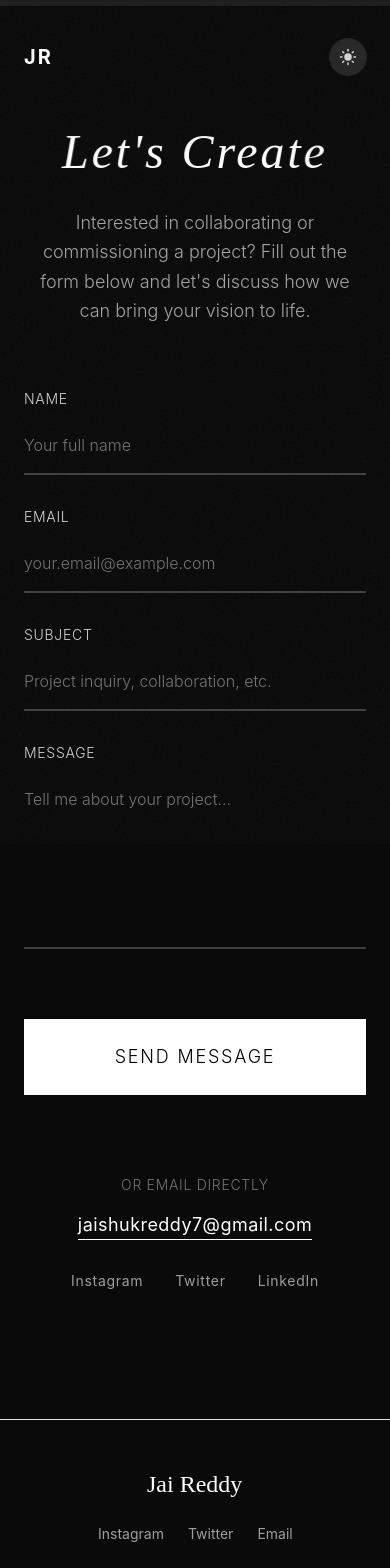
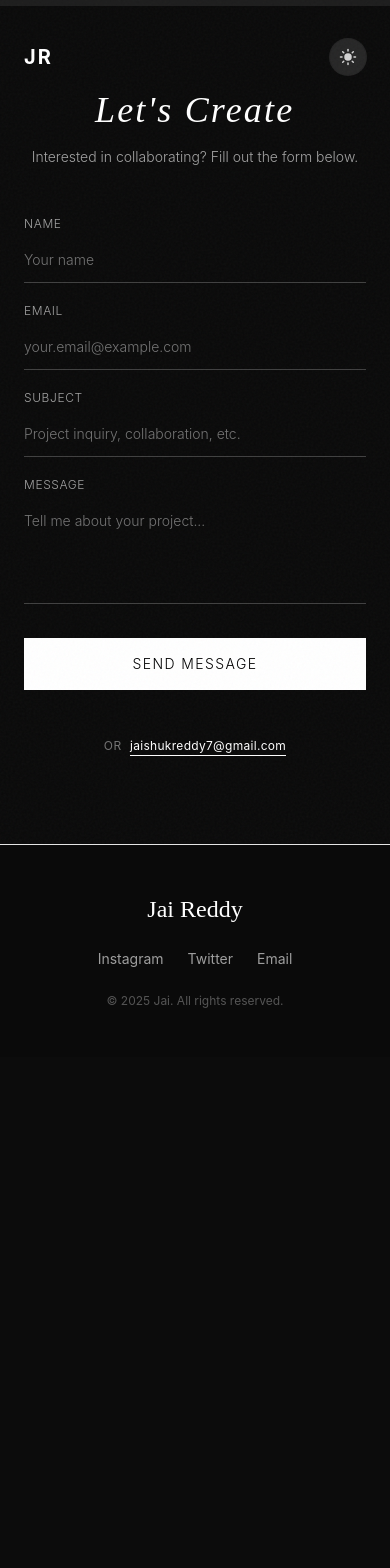
Before and after one commit to Jairedddy/Photography-Portfolio, a React (Vite) app: page /contact in a window 390 px wide. Shown: the top 1568 px of the page. After the commit the page ends 1057 px from the top, so only its background shows below. Built offline with nearby package versions, Linux system fonts and the light colour scheme.

Commit message:
minor refinements.

```diff
--- a/src/components/Contact.tsx
+++ b/src/components/Contact.tsx
@@ -29,27 +29,6 @@ const Contact: React.FC<ContactProps> = ({ theme }) => {
             jaishukreddy7@gmail.com
           </a>
         </div>
-
-        <div className="pt-12 flex gap-8 text-sm opacity-60">
-          <a
-            href="#"
-            className={`hover:opacity-100 transition-opacity ${theme === Theme.VIBRANT ? 'text-black' : 'text-white'}`}
-          >
-            Instagram
-          </a>
-          <a
-            href="#"
-            className={`hover:opacity-100 transition-opacity ${theme === Theme.VIBRANT ? 'text-black' : 'text-white'}`}
-          >
-            Twitter
-          </a>
-          <a
-            href="#"
-            className={`hover:opacity-100 transition-opacity ${theme === Theme.VIBRANT ? 'text-black' : 'text-white'}`}
-          >
-            LinkedIn
-          </a>
-        </div>
       </div>
     </section>
   );
--- a/src/components/Footer.tsx
+++ b/src/components/Footer.tsx
@@ -1,4 +1,4 @@
-import React, { useState } from 'react';
+import React from 'react';
 import { Theme } from '../types';
 
 interface FooterProps {
@@ -6,32 +6,12 @@ interface FooterProps {
 }
 
 const Footer: React.FC<FooterProps> = ({ theme }) => {
-  const [mousePos, setMousePos] = useState({ x: 0, y: 0 });
-
-  const handleMouseMove = (e: React.MouseEvent<HTMLElement>) => {
-    const { currentTarget, clientX, clientY } = e;
-    const { left, top, width, height } = currentTarget.getBoundingClientRect();
-
-    // Calculate normalized position (-1 to 1) from the center of the footer
-    const x = (clientX - (left + width / 2)) / (width / 2);
-    const y = (clientY - (top + height / 2)) / (height / 2);
-
-    setMousePos({ x, y });
-  };
-
-  const handleMouseLeave = () => {
-    // Reset to center when mouse leaves
-    setMousePos({ x: 0, y: 0 });
-  };
-
   return (
     <footer
       id="footer"
       data-scroll-section="footer"
       data-scroll-label="Contact"
       className="snap-section py-12 border-t transition-colors duration-500 overflow-hidden relative"
-      onMouseMove={handleMouseMove}
-      onMouseLeave={handleMouseLeave}
       style={{
         backgroundColor: 'transparent',
       }}
@@ -39,26 +19,17 @@ const Footer: React.FC<FooterProps> = ({ theme }) => {
 
       <div className={`relative z-10 ${theme === Theme.VIBRANT ? 'border-gray-200 text-black' : 'border-neutral-900 text-white'}`}>
       <div className="max-w-7xl mx-auto px-6 flex flex-col md:flex-row justify-between items-center gap-6">
-        <div
-          className="text-center md:text-left transition-transform duration-500 ease-out will-change-transform"
-          style={{ transform: `translate(${mousePos.x * -10}px, ${mousePos.y * -10}px)` }}
-        >
+        <div className="text-center md:text-left">
           <h4 className="serif text-2xl">Jai Reddy</h4>
         </div>
 
-        <div
-          className="flex gap-6 text-sm opacity-60 transition-transform duration-500 ease-out will-change-transform"
-          style={{ transform: `translate(${mousePos.x * 20}px, ${mousePos.y * 20}px)` }}
-        >
-          <a href="#" className="hover:opacity-100 transition-opacity">Instagram</a>
+        <div className="flex gap-6 text-sm opacity-60">
+          <a href="https://instagram.com/jai_redddy" target="_blank" rel="noopener noreferrer" className="hover:opacity-100 transition-opacity">Instagram</a>
           <a href="#" className="hover:opacity-100 transition-opacity">Twitter</a>
-          <a href="#" className="hover:opacity-100 transition-opacity">Email</a>
+          <a href="mailto:jaishukreddy7@gmail.com" className="hover:opacity-100 transition-opacity">Email</a>
         </div>
 
-        <div
-          className="text-xs opacity-30 transition-transform duration-500 ease-out will-change-transform"
-          style={{ transform: `translate(${mousePos.x * 10}px, ${mousePos.y * 10}px)` }}
-        >
+        <div className="text-xs opacity-30">
           &copy; {new Date().getFullYear()} Jai. All rights reserved.
         </div>
       </div>
--- a/src/components/HeroWorks.tsx
+++ b/src/components/HeroWorks.tsx
@@ -73,7 +73,7 @@ const GalleryItem: React.FC<GalleryItemProps> = ({ photo, theme, parallaxSpeed }
   return (
     <div
       ref={containerRef}
-      className="h-full w-full group relative overflow-hidden rounded-sm transition-all duration-500 hover:scale-[1.02]"
+      className="h-full w-full group relative overflow-hidden rounded-sm transition-all duration-500"
       onMouseEnter={() => setIsHovered(true)}
       onMouseLeave={() => setIsHovered(false)}
     >
@@ -103,7 +103,7 @@ const GalleryItem: React.FC<GalleryItemProps> = ({ photo, theme, parallaxSpeed }
             onLoad={() => setIsLoaded(true)}
             className={`relative z-20 w-full h-full object-cover transition-all duration-700 ease-out transform will-change-transform rounded-sm ${
               theme === Theme.MONOCHROME ? 'grayscale' : ''
-            } ${isHovered ? 'scale-105' : 'scale-100'}`}
+            }`}
             style={{ objectFit: 'cover' }}
           />
         )}
--- a/src/pages/ContactPage.tsx
+++ b/src/pages/ContactPage.tsx
@@ -120,14 +120,14 @@ const ContactPage: React.FC<ContactPageProps> = ({ theme, toggleTheme }) => {
     }
   };
 
-  const inputBaseClasses = `w-full px-0 py-4 bg-transparent border-b-2 transition-all duration-300 font-light text-base focus:outline-none ${
+  const inputBaseClasses = `w-full px-0 py-3 bg-transparent border-b transition-all duration-300 font-light text-sm focus:outline-none ${
     theme === Theme.VIBRANT
       ? 'border-gray-300 text-black placeholder-gray-400 focus:border-black'
       : 'border-neutral-700 text-white placeholder-neutral-500 focus:border-white'
   }`;
 
-  const labelClasses = `block text-sm font-light tracking-wider mb-2 ${
-    theme === Theme.VIBRANT ? 'text-gray-700' : 'text-neutral-300'
+  const labelClasses = `block text-xs font-light tracking-wider mb-1.5 ${
+    theme === Theme.VIBRANT ? 'text-gray-600' : 'text-neutral-400'
   }`;
 
   const errorClasses = `text-xs mt-1 ${
@@ -140,28 +140,28 @@ const ContactPage: React.FC<ContactPageProps> = ({ theme, toggleTheme }) => {
       <Navbar theme={theme} toggleTheme={toggleTheme} />
 
       <section
-        className="relative min-h-screen flex flex-col justify-center items-center py-32 px-6"
+        className="relative min-h-screen flex flex-col justify-center items-center py-20 px-6"
       >
-        <div className="relative z-10 w-full max-w-4xl mx-auto">
-          {/* Header */}
-          <div className="flex flex-col items-center gap-8 text-center mb-16">
+        <div className="relative z-10 w-full max-w-3xl mx-auto">
+          {/* Compact Header */}
+          <div className="flex flex-col items-center text-center mb-12">
             <h2
               ref={contactHeadingAnimation.ref}
               style={contactHeadingAnimation.style}
-              className={`text-5xl md:text-7xl serif italic ${theme === Theme.VIBRANT ? 'text-black' : 'text-white'}`}
+              className={`text-4xl md:text-6xl serif italic mb-4 ${theme === Theme.VIBRANT ? 'text-black' : 'text-white'}`}
             >
               Let's Create
             </h2>
 
-            <p className={`text-lg md:text-xl leading-relaxed font-light max-w-2xl ${theme === Theme.VIBRANT ? 'text-gray-600' : 'text-neutral-400'}`}>
-              Interested in collaborating or commissioning a project?
-              Fill out the form below and let's discuss how we can bring your vision to life.
+            <p className={`text-sm md:text-base leading-relaxed font-light max-w-xl ${theme === Theme.VIBRANT ? 'text-gray-600' : 'text-neutral-400'}`}>
+              Interested in collaborating? Fill out the form below.
             </p>
           </div>
 
-          {/* Contact Form */}
-          <form onSubmit={handleSubmit} className="max-w-2xl mx-auto space-y-8">
-            {/* Name Field */}
+          {/* Compact Contact Form */}
+          <form onSubmit={handleSubmit} className="space-y-5 mb-12">
+            {/* Name & Email Row */}
+            <div className="grid grid-cols-1 md:grid-cols-2 gap-5">
               <div>
                 <label htmlFor="name" className={labelClasses}>
                   NAME
@@ -173,13 +173,12 @@ const ContactPage: React.FC<ContactPageProps> = ({ theme, toggleTheme }) => {
                   value={formData.name}
                   onChange={handleChange}
                   className={inputBaseClasses}
-                placeholder="Your full name"
+                  placeholder="Your name"
                   disabled={isSubmitting}
                 />
                 {errors.name && <p className={errorClasses}>{errors.name}</p>}
               </div>
 
-            {/* Email Field */}
               <div>
                 <label htmlFor="email" className={labelClasses}>
                   EMAIL
@@ -195,6 +194,7 @@ const ContactPage: React.FC<ContactPageProps> = ({ theme, toggleTheme }) => {
                   disabled={isSubmitting}
                 />
                 {errors.email && <p className={errorClasses}>{errors.email}</p>}
+              </div>
             </div>
 
             {/* Subject Field */}
@@ -225,7 +225,7 @@ const ContactPage: React.FC<ContactPageProps> = ({ theme, toggleTheme }) => {
                 name="message"
                 value={formData.message}
                 onChange={handleChange}
-                rows={6}
+                rows={4}
                 className={`${inputBaseClasses} resize-none`}
                 placeholder="Tell me about your project..."
                 disabled={isSubmitting}
@@ -234,11 +234,11 @@ const ContactPage: React.FC<ContactPageProps> = ({ theme, toggleTheme }) => {
             </div>
 
             {/* Submit Button */}
-            <div className="pt-8">
+            <div className="pt-2">
               <button
                 type="submit"
                 disabled={isSubmitting}
-                className={`w-full py-6 text-lg tracking-widest font-light transition-all duration-300 ${
+                className={`w-full py-4 text-sm tracking-widest font-light transition-all duration-300 ${
                   theme === Theme.VIBRANT
                     ? 'bg-black text-white hover:bg-gray-800 disabled:bg-gray-400'
                     : 'bg-white text-black hover:bg-gray-200 disabled:bg-neutral-700 disabled:text-neutral-400'
@@ -250,60 +250,33 @@ const ContactPage: React.FC<ContactPageProps> = ({ theme, toggleTheme }) => {
 
             {/* Status Messages */}
             {submitStatus === 'success' && (
-              <div className={`text-center py-4 rounded ${
-                theme === Theme.VIBRANT ? 'bg-green-50 text-green-800' : 'bg-green-900/30 text-green-300'
+              <div className={`text-center py-3 text-xs ${
+                theme === Theme.VIBRANT ? 'text-green-700' : 'text-green-300'
               }`}>
                 <p className="font-light">Thank you! Your message has been sent successfully.</p>
               </div>
             )}
 
             {submitStatus === 'error' && (
-              <div className={`text-center py-4 rounded ${
-                theme === Theme.VIBRANT ? 'bg-red-50 text-red-800' : 'bg-red-900/30 text-red-300'
+              <div className={`text-center py-3 text-xs ${
+                theme === Theme.VIBRANT ? 'text-red-700' : 'text-red-300'
               }`}>
                 <p className="font-light">Oops! Something went wrong. Please try again.</p>
               </div>
             )}
           </form>
 
-          {/* Direct Contact & Social Links */}
-          <div className="mt-20 flex flex-col items-center gap-8">
-            <div className={`text-center ${theme === Theme.VIBRANT ? 'text-gray-500' : 'text-neutral-500'}`}>
-              <p className="text-sm font-light tracking-wider mb-4">OR EMAIL DIRECTLY</p>
+          {/* Compact Direct Contact & Social Links */}
+          <div className="flex flex-col md:flex-row items-center justify-center gap-6 text-xs">
+            <div className={`${theme === Theme.VIBRANT ? 'text-gray-500' : 'text-neutral-500'}`}>
+              <span className="tracking-wider mr-2">OR</span>
               <a
                 href="mailto:jaishukreddy7@gmail.com"
-                className={`text-lg md:text-xl border-b pb-1 hover:pb-2 transition-all duration-300 tracking-wide ${
+                className={`border-b pb-0.5 hover:pb-1 transition-all duration-300 tracking-wide ${
                   theme === Theme.VIBRANT ? 'border-black text-black' : 'border-white text-white'
                 }`}
               >
                 jaishukreddy7@gmail.com
-              </a>
-            </div>
-
-            <div className="flex gap-8 text-sm opacity-60">
-              <a
-                href="#"
-                className={`hover:opacity-100 transition-opacity tracking-wider ${
-                  theme === Theme.VIBRANT ? 'text-black' : 'text-white'
-                }`}
-              >
-                Instagram
-              </a>
-              <a
-                href="#"
-                className={`hover:opacity-100 transition-opacity tracking-wider ${
-                  theme === Theme.VIBRANT ? 'text-black' : 'text-white'
-                }`}
-              >
-                Twitter
-              </a>
-              <a
-                href="#"
-                className={`hover:opacity-100 transition-opacity tracking-wider ${
-                  theme === Theme.VIBRANT ? 'text-black' : 'text-white'
-                }`}
-              >
-                LinkedIn
               </a>
             </div>
           </div>
```
Also changed, not shown: src/components/About.tsx (deleted, +0 -48 lines), src/pages/AboutPage.tsx (+35 -13 lines). Lines whose indentation alone changed are shown as unchanged.
